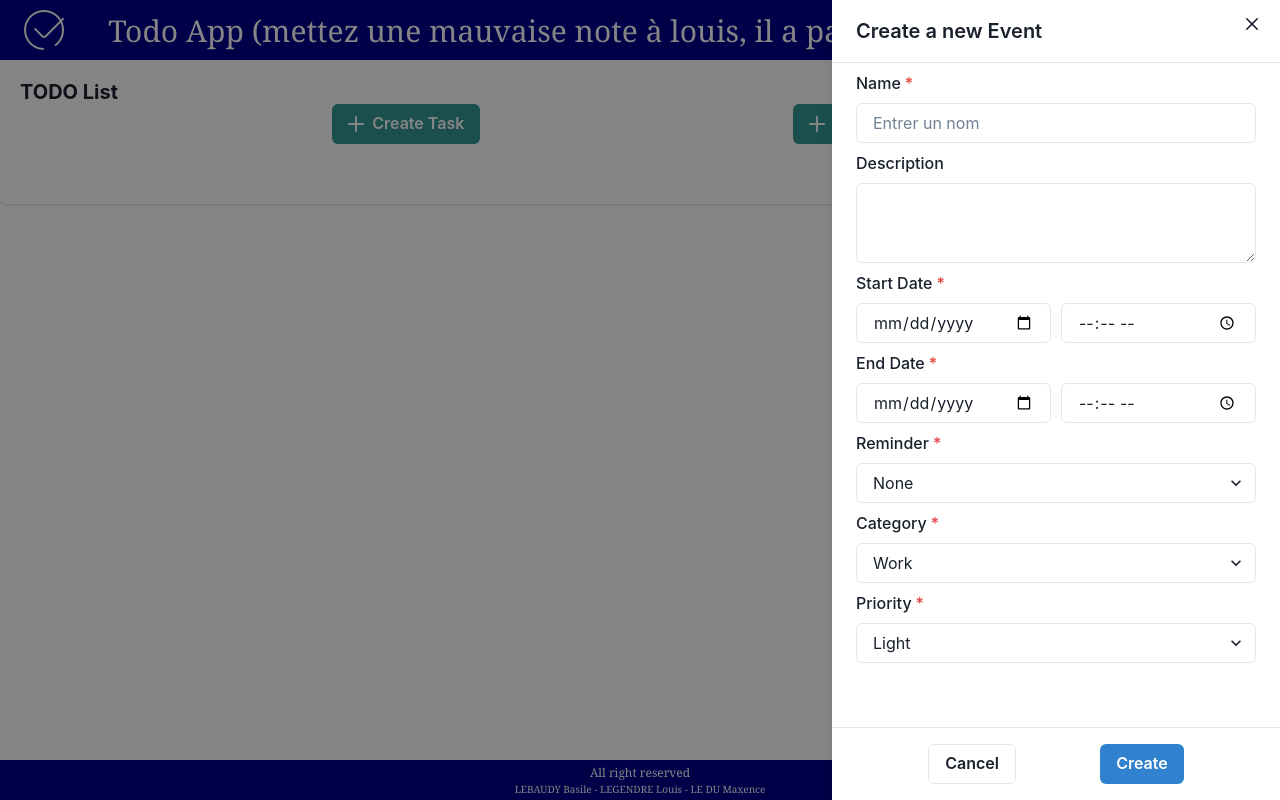
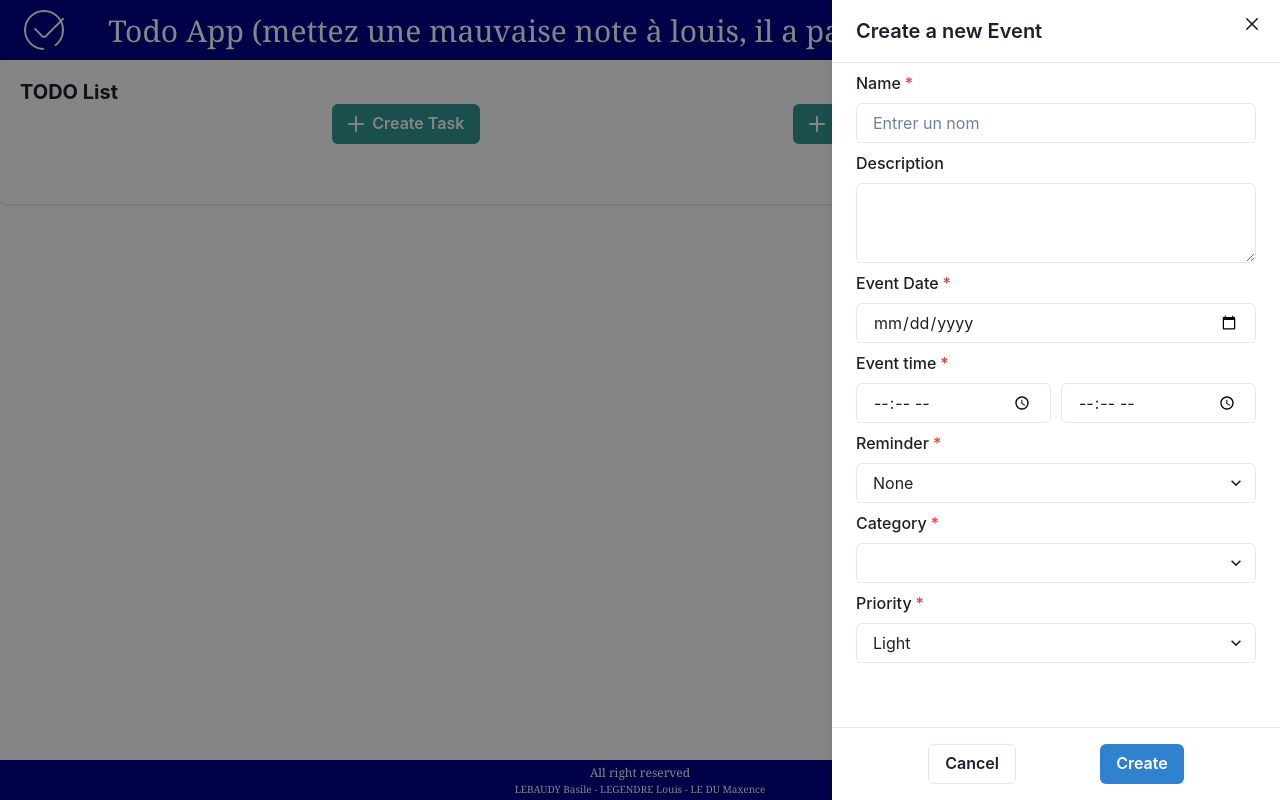
Before and after one commit to Zilba26/react-todo-app, a React (Vite) app: page /todolist in a window 1280 px wide. Both pictures are taken after a click on the element "Create Event". Built offline with nearby package versions, Linux system fonts and the light colour scheme.

Commit message:
add validation date

```diff
--- a/package.json
+++ b/package.json
@@ -14,6 +14,7 @@
     "@chakra-ui/react": "^2.8.2",
     "@emotion/react": "^11.11.1",
     "@emotion/styled": "^11.11.0",
+    "@hookform/error-message": "^2.0.1",
     "@types/react-big-calendar": "^1.8.7",
     "framer-motion": "^10.16.12",
     "localforage": "^1.10.0",
--- a/src/CreateEvent/CreateEvent.tsx
+++ b/src/CreateEvent/CreateEvent.tsx
@@ -1,34 +1,14 @@
-import {
-  Box,
-  Button,
-  Drawer,
-  DrawerBody,
-  DrawerCloseButton,
-  DrawerContent,
-  DrawerFooter,
-  DrawerHeader,
-  DrawerOverlay,
-  FormControl,
-  FormLabel,
-  Input,
-  Select,
-  Textarea,
-  useDisclosure,
-} from "@chakra-ui/react";
+import { Box, Button, Drawer, DrawerBody, DrawerCloseButton, DrawerContent, DrawerFooter, DrawerHeader, DrawerOverlay, FormControl, FormLabel, Input, Select, Textarea, useDisclosure} from "@chakra-ui/react";
 import React, { PropsWithChildren } from "react";
-import {
-  addEvent,
-  getCategories,
-  getCategoryByName,
-  setCategories,
-  updateEvent,
-} from "../LocalStorage";
+import { addEvent, getCategories, getCategoryByName, updateEvent} from "../LocalStorage";
 import { Event } from "../models/Event";
 import { Priority } from "../models/Priority";
 import { useForm } from "react-hook-form";
+import { ErrorMessage } from "@hookform/error-message";
 
 interface CreateEventProps extends PropsWithChildren {
   state: "create" | "edit";
+  eventToUpdate?: Event;
 }
 
 const CreateEvent: React.FC<CreateEventProps> = (props) => {
@@ -37,27 +17,18 @@ const CreateEvent: React.FC<CreateEventProps> = (props) => {
   const {
     handleSubmit,
     register,
+    formState: { errors },
   } = useForm();
 
-  setCategories([
-    {
-      id: 1,
-      name: "Work",
-      color: "rgb(0, 255, 0)", // RGB.BLUE,
-    },
-    {
-      id: 2,
-      name: "Personal",
-      color: "rgb(255, 0, 0)", // RGB.RED,
-    },
-    {
-      id: 3,
-      name: "Secret",
-      color: "rgb(0, 0, 255)", // RGB.GREEN,
-    },
-  ]);
+  const firstField = React.useRef(null);
 
-  const firstField = React.useRef(null);
+  if (props.state === "edit" && !props.eventToUpdate) {
+    console.error("Event to update is undefined");
+    return null;
+  }
+  if (props.state === "create" && props.eventToUpdate) {
+    console.warn("Event to update is not used in create mode");
+  }
 
   const categories = getCategories();
 
@@ -66,32 +37,16 @@ const CreateEvent: React.FC<CreateEventProps> = (props) => {
   };
 
   const submit = (formData: any) => {
-    // Validate and handle the creation of the event
-    const {
-      name,
-      description,
-      startDate,
-      startTime,
-      endDate,
-      endTime,
-      reminder,
-      category,
-      priority,
-    } = formData;
+    const {name, description, eventDate, startTime, endTime, reminder, category, priority} = formData;
 
     const newEvent = new Event(
-      // Current timestamp as an ID
-      Date.now(),
-      name,
-      description,
-      new Date(startDate + " " + startTime),
-      new Date(endDate + " " + endTime),
+      Date.now(), name, description,
+      new Date(eventDate + " " + startTime),new Date(eventDate + " " + endTime),
       getReminderDate(
-        new Date(startDate + " " + startTime),
+        new Date(eventDate + " " + startTime),
         parseInt(reminder)
       ),
-      getCategoryByName(category),
-      priority
+      getCategoryByName(category),priority
     );
 
     if (props.state === "edit") {
@@ -143,29 +98,31 @@ const CreateEvent: React.FC<CreateEventProps> = (props) => {
                 />
               </FormControl>
               <FormControl display="flex" flexDirection="column" isRequired>
-                <FormLabel>Start Date</FormLabel>
+                <FormLabel>Event Date</FormLabel>
                 <Box display="flex" flexDirection="row" gap="10px">
                   <Input
                     type="date"
-                    {...register('startDate', {
-                      required: 'This is required',
-                    })}
-                  />
-                  <Input
-                    type="time"
-                    {...register('startTime', {
+                    {...register('eventDate', {
                       required: 'This is required',
                     })}
                   />
                 </Box>
               </FormControl>
               <FormControl display="flex" flexDirection="column" isRequired>
-                <FormLabel>End Date</FormLabel>
+                <FormLabel>Event time</FormLabel>
                 <Box display="flex" flexDirection="row" gap="10px">
                   <Input
-                    type="date"
-                    {...register('endDate', {
+                    type="time"
+                    {...register('startTime', {
                       required: 'This is required',
+                      validate: (value, formValues) => {
+                        const startTime = new Date(formValues.eventDate + " " + value);
+                        const endTime = new Date(formValues.eventDate + " " + formValues.endTime);
+                        if (startTime > endTime) {
+                          return "Start time must be before end time";
+                        }
+                        return true;
+                      }
                     })}
                   />
                   <Input
@@ -175,6 +132,8 @@ const CreateEvent: React.FC<CreateEventProps> = (props) => {
                     })}
                   />
                 </Box>
+                <ErrorMessage name="startTime" errors={errors}
+                  render={({ message }) => <p style={{color: "red"}}>{message}</p>}/>
               </FormControl>
               <FormControl display="flex" flexDirection="column" isRequired>
                 <FormLabel>Reminder</FormLabel>
--- a/src/LocalStorage.tsx
+++ b/src/LocalStorage.tsx
@@ -60,13 +60,11 @@ export function getEvents(): Event[] {
 
 export function getEventsByDay(day: Date) : Event[] {
     const tasks = getEvents();
-    return tasks
-    .filter((task: Event) => {
-        return task.startDate.getFullYear() === day.getFullYear() &&
-            task.startDate.getMonth() === day.getMonth() &&
-            task.startDate.getDate() === day.getDate();
+    const dayStart = new Date(day.getFullYear(), day.getMonth(), day.getDate(), 0, 0, 0);
+    const dayEnd = new Date(day.getFullYear(), day.getMonth(), day.getDate(), 23, 59, 59);
+    return tasks.filter((task) => {
+        return task.startDate.getTime() <= dayEnd.getTime() && task.endDate.getTime() >= dayStart.getTime();
     });
-
 }
 
 export function setEvents(events: Event[]) {
@@ -87,11 +85,11 @@ export function deleteEvent(id: number) {
 
 export function updateEvent(event: Event) {
   const events = getEvents();
-  const newEvents = events.map((t: Event) => {
-    if (t.id === event.id) {
+  const newEvents = events.map((e: Event) => {
+    if (e.id === event.id) {
       return event;
     }
-    return t;
+    return e;
   });
   setEvents(newEvents);
 }
--- a/src/TasksView/DayTasks.tsx
+++ b/src/TasksView/DayTasks.tsx
@@ -52,7 +52,7 @@ const DayTasks: FC<DayTasksProps> = (props: DayTasksProps) => {
   },[props.day])
 
   if (!props.day) {
-    return null
+    return null;
   }
 
   const setTriggerButtonPosition = (event: React.MouseEvent<HTMLElement>) => {
```
Also changed, not shown: 1 other file (tests, documents, lock files or other folders).
